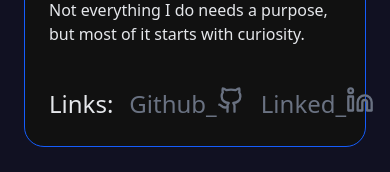
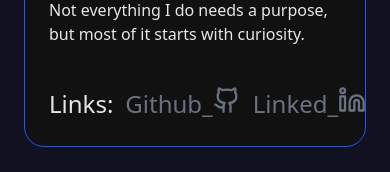
Before and after one commit to Ducorits/PortfolioV1, a SvelteKit app: page /about in a window 390 px wide. Shown: the part 661-833 px from the top of the page. Built offline with nearby package versions, Linux system fonts and the light colour scheme.

Commit message:
Fixed padding for mobile

```diff
--- a/src/routes/about/+page.svelte
+++ b/src/routes/about/+page.svelte
@@ -6,7 +6,7 @@
   <title>about</title>
 </svelte:head>
 
-<div class="flex w-full h-full pt-10 justify-center">
+<div class="flex w-full h-full pt-10 pb-10 justify-center">
   <div
     class="flex flex-col xl:flex-row w-full px-6 md:px-0 sm:w-2/3 h-full justify-center sm:justify-between gap-10"
   >
@@ -46,7 +46,7 @@
         Not everything I do needs a purpose, but most of it starts with
         curiosity.
       </p>
-      <div class="flex flex-row text-[24px] gap-4 pt-4">
+      <div class="flex flex-row text-[24px] gap-3 pt-4">
         <p>Links:</p>
         <a
           href="https://github.com/your-username"
```
